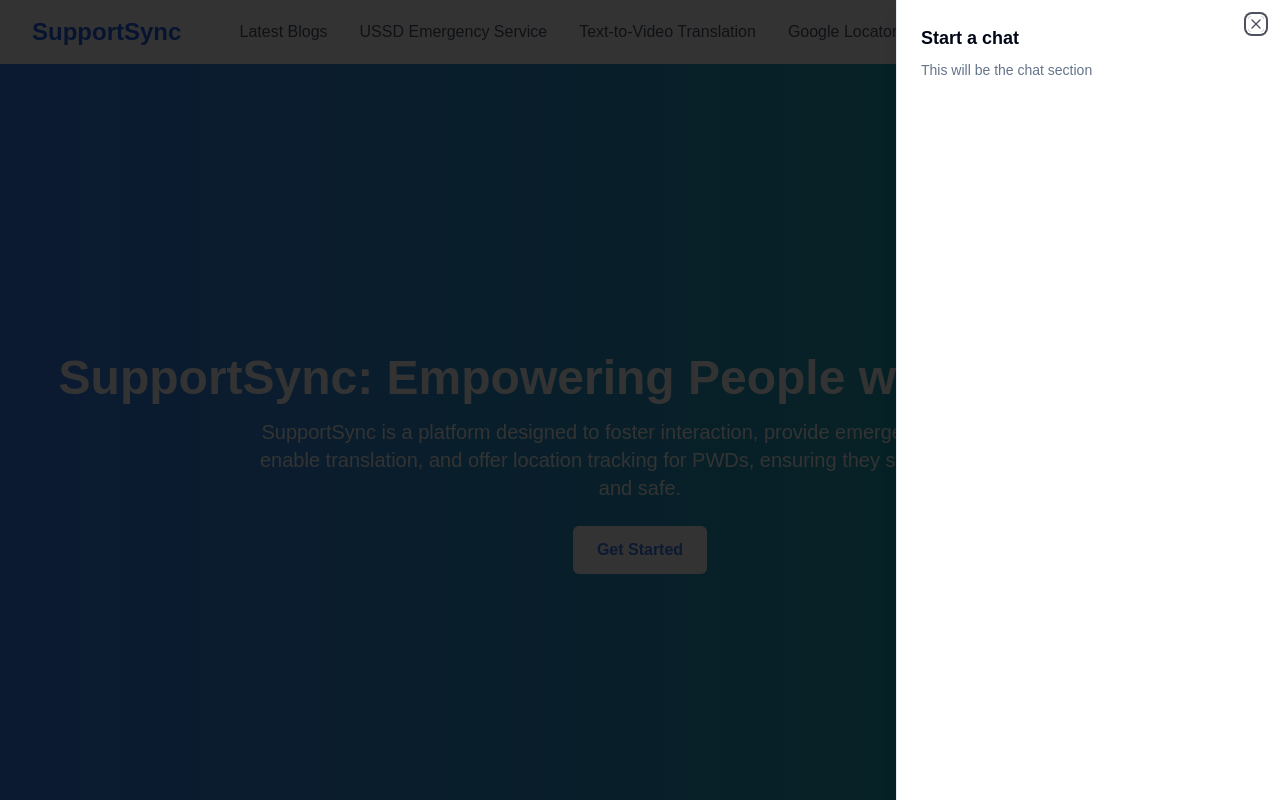
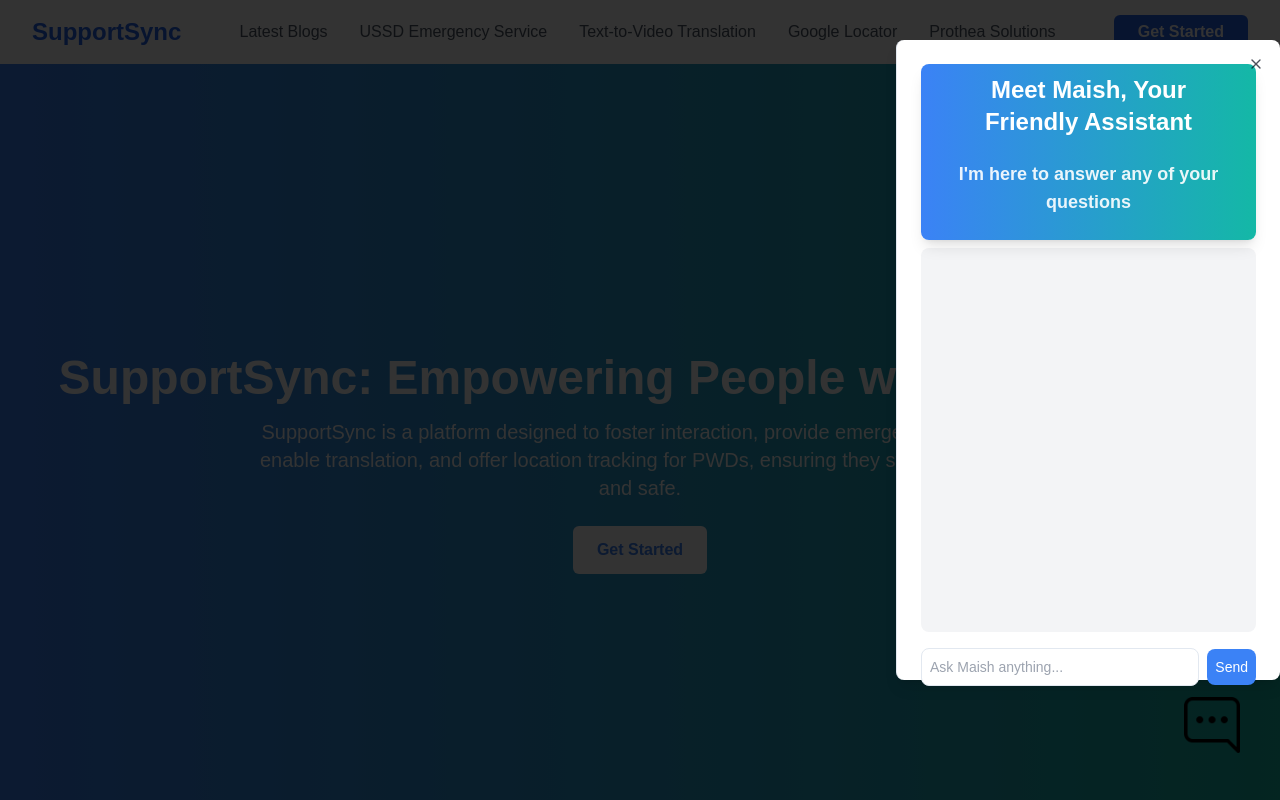
Before and after one commit to Codedeysguys/Teamx_pwd_hackerthon, a Next.js app: page / in a window 1280 px wide. Both pictures are taken after a click on the button 1212 px from the left and 725 px from the top of the page. Shown: the top 800 px of the page. Built offline with nearby package versions, Linux system fonts and the light colour scheme.

Commit message:
finished the assistance

```diff
--- a/package.json
+++ b/package.json
@@ -17,6 +17,7 @@
     "clsx": "^2.1.1",
     "lucide-react": "^0.452.0",
     "next": "14.2.15",
+    "openai": "^4.68.0",
     "react": "^18",
     "react-dom": "^18",
     "react-icons": "^5.3.0",
--- /dev/null
+++ b/src/app/api/chat.js
@@ -0,0 +1,32 @@
+
+import { Configuration, OpenAIApi } from "openai";
+
+const configuration = new Configuration({
+  apiKey: process.env.OPENAI_API_KEY, //
+});
+const openai = new OpenAIApi(configuration);
+
+export default async function handler(req, res) {
+  if (req.method === "POST") {
+    const { message } = req.body;
+
+    try {
+      const response = await openai.createChatCompletion({
+        model: "gpt-3.5-turbo",
+        messages: [{ role: "user", content: message }],
+      });
+
+      const gptResponse = response.data.choices[0].message.content;
+      console.log(gptResponse)
+
+      res.status(200).json({ response: gptResponse });
+    } catch (error) {
+      console.error("Error communicating with OpenAI:", error);
+      res.status(500).json({ error: "Failed to get response from OpenAI" });
+    }
+  } else {
+
+    res.setHeader("Allow", ["POST"]);
+    res.status(405).end(`Method ${req.method} Not Allowed`);
+  }
+}
--- a/src/app/layout.js
+++ b/src/app/layout.js
@@ -1,6 +1,9 @@
+"use client";
+
 import "./globals.css";
 import Footer from "./widgets/Footer";
 import Navbar from "./widgets/Navbar";
+import { useState } from "react";
 import {
   Sheet,
   SheetContent,
@@ -10,34 +13,91 @@
   SheetDescription,
 } from "../components/ui/sheet";
 
-export const metadata = {
-	title: "SupportSync - Empowering People with Disabilities",
-	description:
-		"SupportSync is a platform designed to enhance the lives of people with disabilities through real-time chat, emergency services, translation tools, and location tracking. Join us in creating a more inclusive and connected world.",
-	keywords:
-		"disability support, emergency services, accessible communication, location tracking, AI advice, PWD platform, inclusivity",
-	author: "SupportSync Team",
+export default function RootLayout({ children }) {
+
+  const [messages, setMessages] = useState([]);
+  const [userInput, setUserInput] = useState("");
+
+
+  const sendMessage = async () => {
+    if (!userInput.trim()) return;
+
+
+    setMessages((prev) => [...prev, { sender: "user", text: userInput }]);
+
+
+    const response = await fetch("/api/chat", {
+      method: "POST",
+      headers: {
+        "Content-Type": "application/json",
+      },
+      body: JSON.stringify({ message: userInput }),
+    });
+
+    const data = await response.json();
+    console.log(data)
+
+
+    setMessages((prev) => [...prev, { sender: "gpt", text: data.response }]);
+    setUserInput("");
   };
 
-export default function RootLayout({ children }) {
   return (
     <html lang="en">
       <body>
-				{/* Navbar is now fixed to the top */}
-				<div className="fixed  bottom-10  right-10">
-					<Sheet>
+        <div className="fixed bottom-10 right-10">
+          <Sheet >
             <SheetTrigger>
-							<img
-								className=" h-14 "
-								src="/chat.png"
-								alt="chat"
-							></img>
+              <img className="h-14" src="/chat.png" alt="chat" />
             </SheetTrigger>
-						<SheetContent>
+            <SheetContent className="max-w-md h-[80vh] rounded-lg mt-10">
+
+
               <SheetHeader>
-								<SheetTitle>Start a chat</SheetTitle>
-								<SheetDescription>
-									This will be the chat section
+                <SheetTitle className=" relative bg-gradient-to-r from-blue-500  to-teal-500 p-6 rounded-lg shadow-lg text-center animate-fadeIn">
+                  {/* Introducing Maish with an animated gradient background */}
+                  <h2 className="text-2xl font-bold text-white mb-2 animate-bounce">
+                    Meet Maish, Your Friendly Assistant
+                  </h2>
+
+
+                  <p className="text-white text-opacity-90 text-lg">
+                    I'm here to answer any of your questions
+                  </p>
+                </SheetTitle>
+
+                <SheetDescription className="">
+
+                  <div className="flex flex-col h-96  overflow-y-auto bg-gray-100 p-4 rounded-lg space-y-4">
+                    {messages.map((msg, idx) => (
+                      <div
+                        key={idx}
+                        className={`${
+                          msg.sender === "gpt"
+                            ? "text-left bg-blue-300 p-2 rounded text-white"
+                            : "text-right bg-blue-500 p-2 rounded text-white"
+                        }`}
+                      >
+                        {msg.text}
+                      </div>
+                    ))}
+                  </div>
+                  <div className="mt-4 flex items-center space-x-2">
+                    <input
+                      type="text"
+                      className="flex-1 border p-2 rounded-lg focus:outline-none"
+                      placeholder="Ask Maish anything..."
+                      value={userInput}
+                      onChange={(e) => setUserInput(e.target.value)}
+                      onKeyDown={(e) => e.key === "Enter" && sendMessage()}
+                    />
+                    <button
+                      className="bg-blue-500 text-white p-2 rounded-lg hover:bg-blue-600"
+                      onClick={sendMessage}
+                    >
+                      Send
+                    </button>
+                  </div>
                 </SheetDescription>
               </SheetHeader>
             </SheetContent>
@@ -45,7 +105,6 @@
         </div>
         <div className="min-h-screen flex flex-col justify-between">
           <Navbar />
-					{/* Content of the page */}
           <main>{children}</main>
           <Footer />
         </div>
```
Also changed, not shown: @/components/ui/sheet.jsx (added, +109 -0 lines), 2 other files (tests, documents, lock files or other folders). Lines whose indentation alone changed are shown as unchanged.
